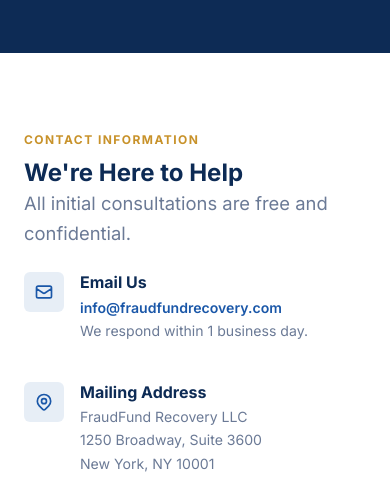
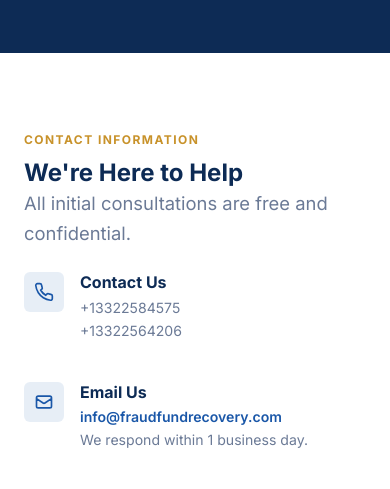
Before and after one commit to cddprojects/taous1-wqv1, a plain HTML site: page contact/index.html in a window 390 px wide. Shown: the part 351-840 px from the top of the page. Drawn offline with Linux system fonts and the light colour scheme; a script that the page names is missing.

Commit message:
WQ Tao US1.0: fraudfundrecovery.com. Add Phone number in Contact page.

```diff
--- a/contact/index.html
+++ b/contact/index.html
@@ -47,6 +47,14 @@ style="display:none;visibility:hidden"></iframe></noscript>
         <p class="lead">All initial consultations are free and confidential.</p>
 
         <div style="display:flex;flex-direction:column;gap:1.25rem;margin-top:1.5rem;">
+          <div class="why-item">
+            <div class="why-icon"><svg width="20" height="20" fill="none" stroke="currentColor" stroke-width="2" viewBox="0 0 24 24"><path d="M22 16.92v3a2 2 0 0 1-2.18 2 19.79 19.79 0 0 1-8.63-3.07 19.5 19.5 0 0 1-6-6 19.79 19.79 0 0 1-3.07-8.67A2 2 0 0 1 4.11 2h3a2 2 0 0 1 2 1.72 12.84 12.84 0 0 0 .7 2.81 2 2 0 0 1-.45 2.11L8.09 9.91a16 16 0 0 0 6 6l1.27-1.27a2 2 0 0 1 2.11-.45 12.84 12.84 0 0 0 2.81.7A2 2 0 0 1 22 16.92z"/></svg></div>
+            <div class="why-content">
+              <h4>Contact Us</h4>
+              <p>+13322584575<br />+13322564206</p>
+
+            </div>
+          </div>
           <div class="why-item">
             <div class="why-icon"><svg width="20" height="20" fill="none" stroke="currentColor" stroke-width="2" viewBox="0 0 24 24"><path d="M3 8l7.89 5.26a2 2 0 002.22 0L21 8M5 19h14a2 2 0 002-2V7a2 2 0 00-2-2H5a2 2 0 00-2 2v10a2 2 0 002 2z"/></svg></div>
             <div class="why-content">
```
